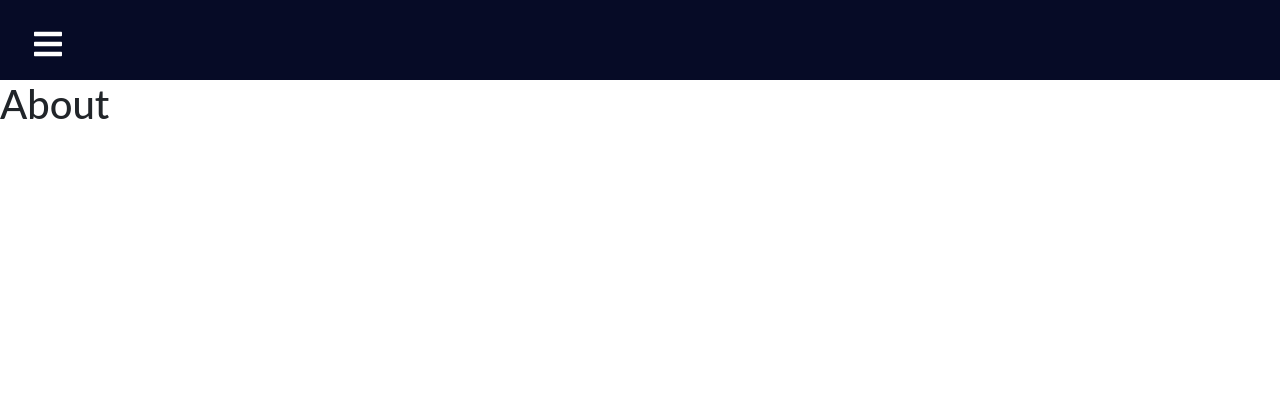
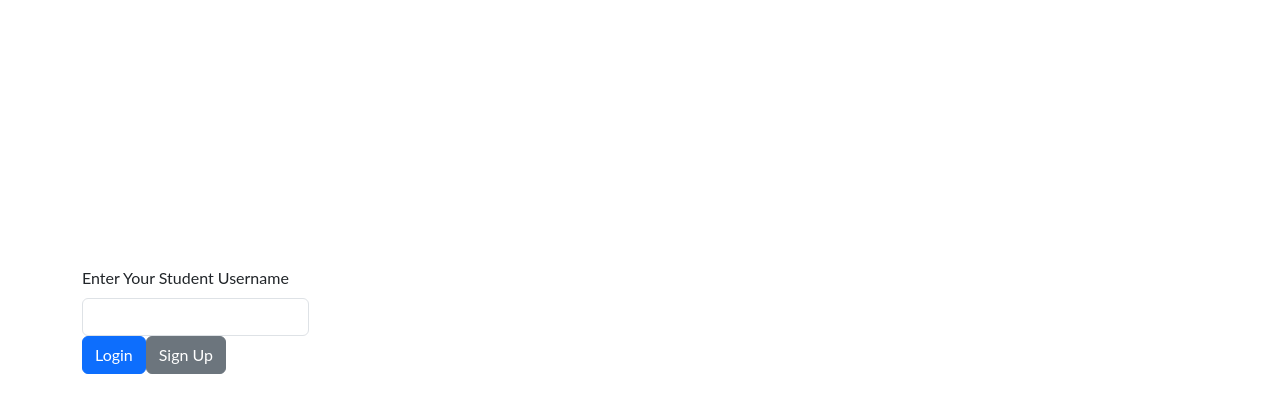
Before and after one commit to elifr/webcw2, a React (Create React App) app in the folder interface-service/: page /about in a window 1280 px wide. Shown: the top 412 px of the page. Built offline with nearby package versions, Linux system fonts and the light colour scheme.

Commit message:
added login page

```diff
--- a/interface-service/src/App.js
+++ b/interface-service/src/App.js
@@ -4,31 +4,22 @@ import Navbar from './components/Navbar';
 import { BrowserRouter as Router, Switch, Route} from 'react-router-dom';
 import './App.css';
 import Home from './pages/Home';
-import Reports from './pages/Reports';
+import Feed from './pages/Feed';
+import Chats from './pages/Chats';
 import About from './pages/About';
+import Login from './pages/Login';
+import useLocalStorage from './hooks/useLocalStorage';
+import Dashboard from './Dashboard';
 
 function App() {
+    const [id, setId] = useLocalStorage('id')
+
     return (
-        <>
-        <Router>
-            <Navbar/>
-            <Switch>
-                <Route path='/' exact component={Home} />
-                <Route path='/reports' component={Reports} />
-                <Route path='/about' component={About} />
-            </Switch>
-        </Router>
-        </>
-
-       // getFeed()
-    );
-}
-
-const getFeed = () => {
-    Axios.get("http:localhost:4444/posts").then((response) => {
-        console.log(response.data);
-    });
+        id ? <Dashboard id={id} /> : <Login onIdSubmit={setId} />
+    )
 }
 
 
+
+
 export default App;
--- /dev/null
+++ b/interface-service/src/hooks/useLocalStorage.js
@@ -0,0 +1,24 @@
+import { useEffect, useState } from 'react'
+
+
+const PREFIX = 'app-storage-prefix-'
+
+export default function useLocalStorage(key, initialValue) {
+
+    const prefixedKey = PREFIX + key
+    const [value, setValue] = useState(() => {
+        const jsonValue = localStorage.getItem(prefixedKey)
+        if (jsonValue != null) return JSON.parse(jsonValue)
+        if (typeof initialValue === 'function') {
+            return initialValue()
+        } else {
+            return initialValue
+        }
+    })
+
+    useEffect(() => {
+        localStorage.setItem(prefixedKey, JSON.stringify(value))
+    }, [prefixedKey, value])
+
+    return [value, setValue]
+}
--- /dev/null
+++ b/interface-service/src/pages/Login.js
@@ -0,0 +1,37 @@
+import React, { useRef } from 'react'
+import { Container, Form, Button } from 'react-bootstrap'
+import { v4 as uuidV4} from 'uuid'
+
+export default function Login({ onIdSubmit }) {
+
+    const idRef = useRef()
+
+    function handleSubmit(e) {
+        e.preventDefault()
+
+        onIdSubmit(idRef.current.value)
+
+
+
+    }
+
+    function createNewId() {
+        onIdSubmit(uuidV4())
+    }
+
+    return (
+        <Container className="align-items-center d-flex" style = {{height: '80vh'}}>
+            <Form onSubmit={handleSubmit}>
+                <Form.Group>
+                    <Form.Label> Enter Your Student Username</Form.Label>
+                    <Form.Control type="text" ref={idRef} required />
+                </Form.Group>
+                <Button type="submit" className = "mr-2">Login</Button>
+                <Button onClick={createNewId} variant="secondary"> Sign Up</Button>
+            </Form>
+        </Container>
+
+
+    )
+    /*Dashboard()*/
+}
```
